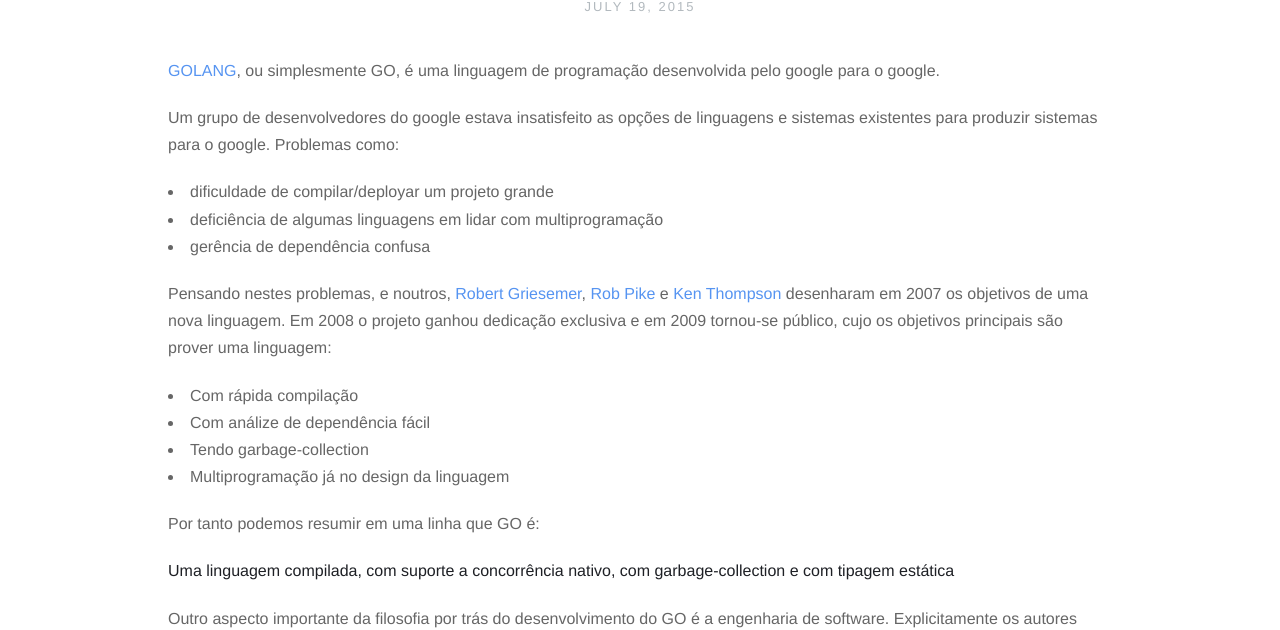
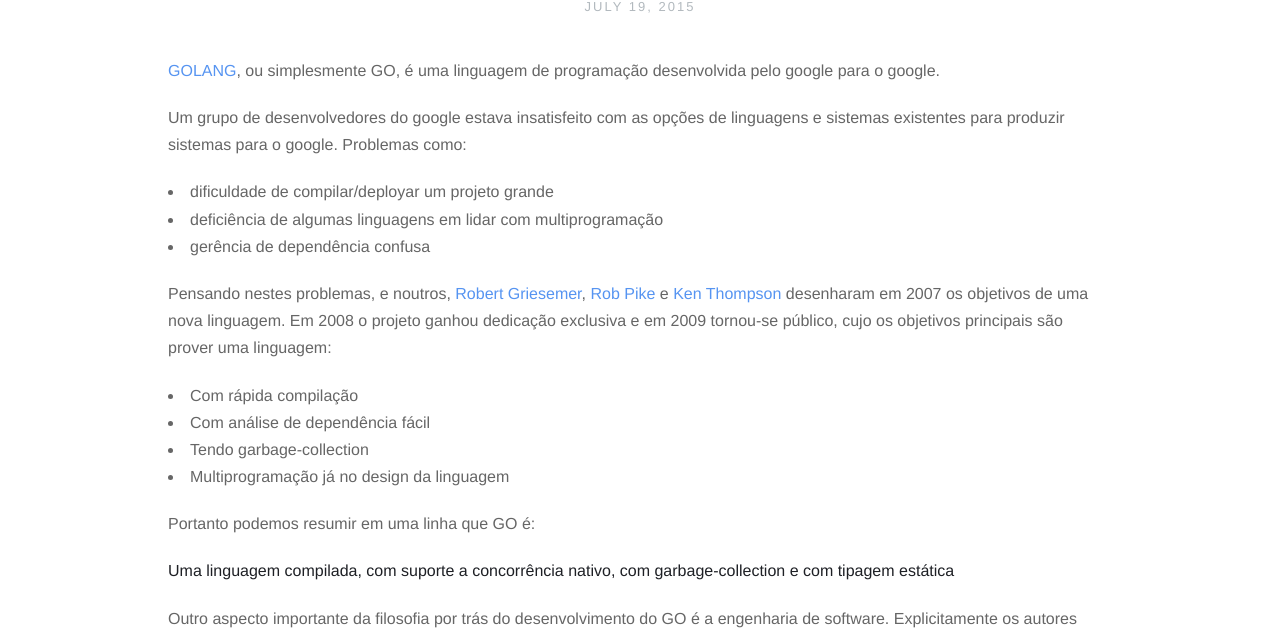
Before and after one commit to romulojales/romulojales.github.io, a Jekyll site: the page built from _posts/2015-07-18-iniciando-os-estudos-em-go.markdown, in a window 1280 px wide. Shown: the part 174-804 px from the top of the page. Built offline with Jekyll 4.4.1, drawn with Linux system fonts in a browser that asks for light colours; nearby versions of some CDN libraries; Markdown is read by kramdown in place of the engine named in the settings.

Commit message:
dammit gramática

```diff
--- a/_posts/2015-07-18-iniciando-os-estudos-em-go.markdown
+++ b/_posts/2015-07-18-iniciando-os-estudos-em-go.markdown
@@ -7,7 +7,7 @@ disqus:
 
 [GOLANG][go-link], ou simplesmente GO, é uma linguagem de programação desenvolvida pelo google para o google.
 
-Um grupo de desenvolvedores do google estava insatisfeito as opções de
+Um grupo de desenvolvedores do google estava insatisfeito com as opções de
 linguagens e sistemas existentes para produzir sistemas para o google. Problemas como:
 
 * dificuldade de compilar/deployar um projeto grande
@@ -19,11 +19,11 @@ desenharam em 2007 os objetivos de uma nova linguagem.
 Em 2008 o projeto ganhou dedicação exclusiva e em 2009 tornou-se público, cujo os objetivos principais são prover uma linguagem:
 
 * Com rápida compilação
-* Com análize de dependência fácil
+* Com análise de dependência fácil
 * Tendo garbage-collection
 * Multiprogramação já no design da linguagem
 
-Por tanto podemos resumir em uma linha que GO é:
+Portanto podemos resumir em uma linha que GO é:
 
 **Uma linguagem compilada, com suporte a concorrência nativo, com garbage-collection e com tipagem estática**
 
```
